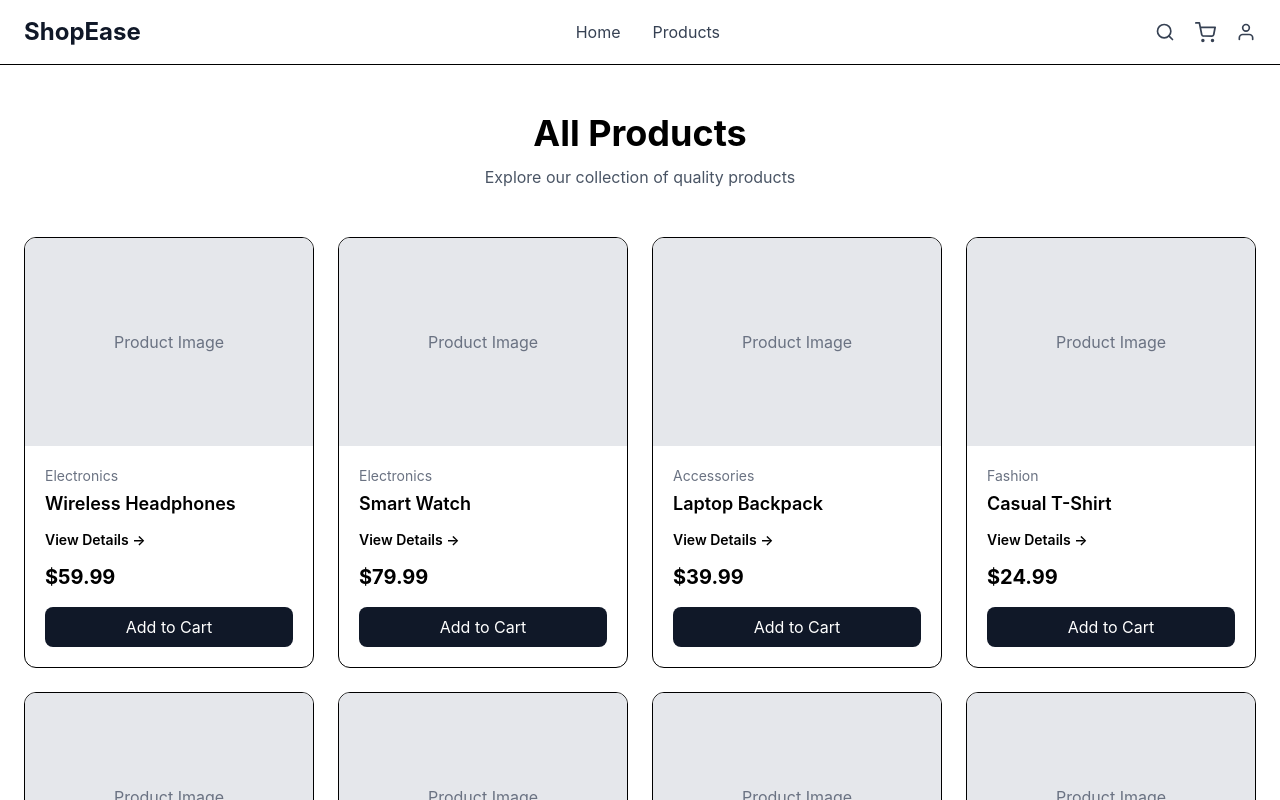
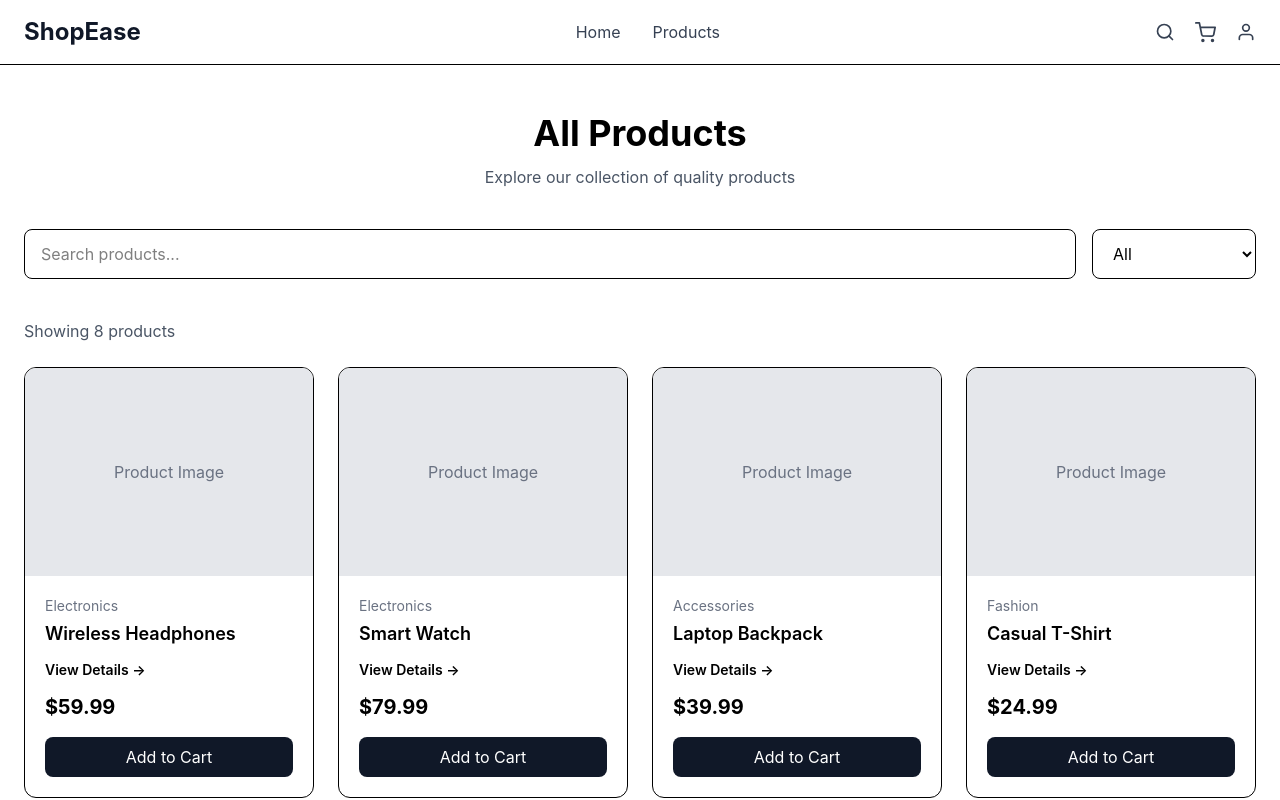
Before and after one commit to pathumnimsara/ecommerce-web, a React (Vite) app: page /products in a window 1280 px wide. Shown: the top 800 px of the page. Built offline with nearby package versions, Linux system fonts and the light colour scheme.

Commit message:
Add product search and category filtering

```diff
--- a/src/pages/Products.jsx
+++ b/src/pages/Products.jsx
@@ -1,9 +1,13 @@
-
+import { useState } from "react";
 import { Link } from "react-router-dom";
 import { useCart } from "../context/CartContext";
 
 function Products() {
   const { addToCart } = useCart();
+
+  const [search, setSearch] = useState("");
+  const [category, setCategory] = useState("All");
+
   const products = [
     {
       id: 1,
@@ -55,12 +59,33 @@ function Products() {
     },
   ];
 
+  const categories = [
+    "All",
+    "Electronics",
+    "Accessories",
+    "Fashion",
+    "Home & Living",
+    "Beauty",
+  ];
+
+  const filteredProducts = products.filter((product) => {
+    const matchesSearch = product.name
+      .toLowerCase()
+      .includes(search.toLowerCase());
+
+    const matchesCategory =
+      category === "All" || product.category === category;
+
+    return matchesSearch && matchesCategory;
+  });
+
   return (
     <main className="py-12">
       <div className="max-w-7xl mx-auto px-6">
 
         {/* Page Header */}
-        <div className="text-center mb-12">
+
+        <div className="text-center mb-10">
           <h1 className="text-4xl font-bold">
             All Products
           </h1>
@@ -70,23 +95,74 @@ function Products() {
           </p>
         </div>
 
-        {/* Products Grid */}
+        {/* Search & Filter */}
+
+        <div className="flex flex-col md:flex-row gap-4 mb-10">
+
+          {/* Search */}
+
+          <input
+            type="text"
+            value={search}
+            onChange={(e) => setSearch(e.target.value)}
+            placeholder="Search products..."
+            className="flex-1 border rounded-lg px-4 py-3 focus:outline-none focus:ring-2 focus:ring-gray-300"
+          />
+
+          {/* Category */}
+
+          <select
+            value={category}
+            onChange={(e) => setCategory(e.target.value)}
+            className="border rounded-lg px-4 py-3 bg-white"
+          >
+            {categories.map((item) => (
+              <option key={item} value={item}>
+                {item}
+              </option>
+            ))}
+          </select>
+
+        </div>
+
+        {/* Product Count */}
+
+        <p className="text-gray-600 mb-6">
+          Showing {filteredProducts.length} product
+          {filteredProducts.length !== 1 ? "s" : ""}
+        </p>
+
+        {/* Products */}
+
+        {filteredProducts.length === 0 ? (
+          <div className="text-center py-16">
+            <h2 className="text-2xl font-semibold">
+              No products found
+            </h2>
+
+            <p className="text-gray-500 mt-2">
+              Try a different search or category.
+            </p>
+          </div>
+        ) : (
           <div className="grid grid-cols-1 sm:grid-cols-2 lg:grid-cols-4 gap-6">
 
-          {products.map((product) => (
+            {filteredProducts.map((product) => (
               <div
                 key={product.id}
                 className="border rounded-xl overflow-hidden hover:shadow-lg transition"
               >
 
                 {/* Product Image */}
+
                 <div className="h-52 bg-gray-200 flex items-center justify-center">
                   <span className="text-gray-500">
                     Product Image
                   </span>
                 </div>
 
-              {/* Product Information */}
+                {/* Product Details */}
+
                 <div className="p-5">
 
                   <p className="text-sm text-gray-500">
@@ -97,7 +173,6 @@ function Products() {
                     {product.name}
                   </h2>
 
-                {/* View Details */}
                   <Link
                     to={`/products/${product.id}`}
                     className="inline-block mt-3 text-sm font-semibold hover:underline"
@@ -109,7 +184,6 @@ function Products() {
                     ${product.price}
                   </p>
 
-                {/* Add to Cart */}
                   <button
                     onClick={() => addToCart(product)}
                     className="w-full mt-4 bg-gray-900 text-white py-2 rounded-lg hover:bg-gray-700"
@@ -122,6 +196,8 @@ function Products() {
             ))}
 
           </div>
+        )}
+
       </div>
     </main>
   );
```
Lines whose indentation alone changed are shown as unchanged.
